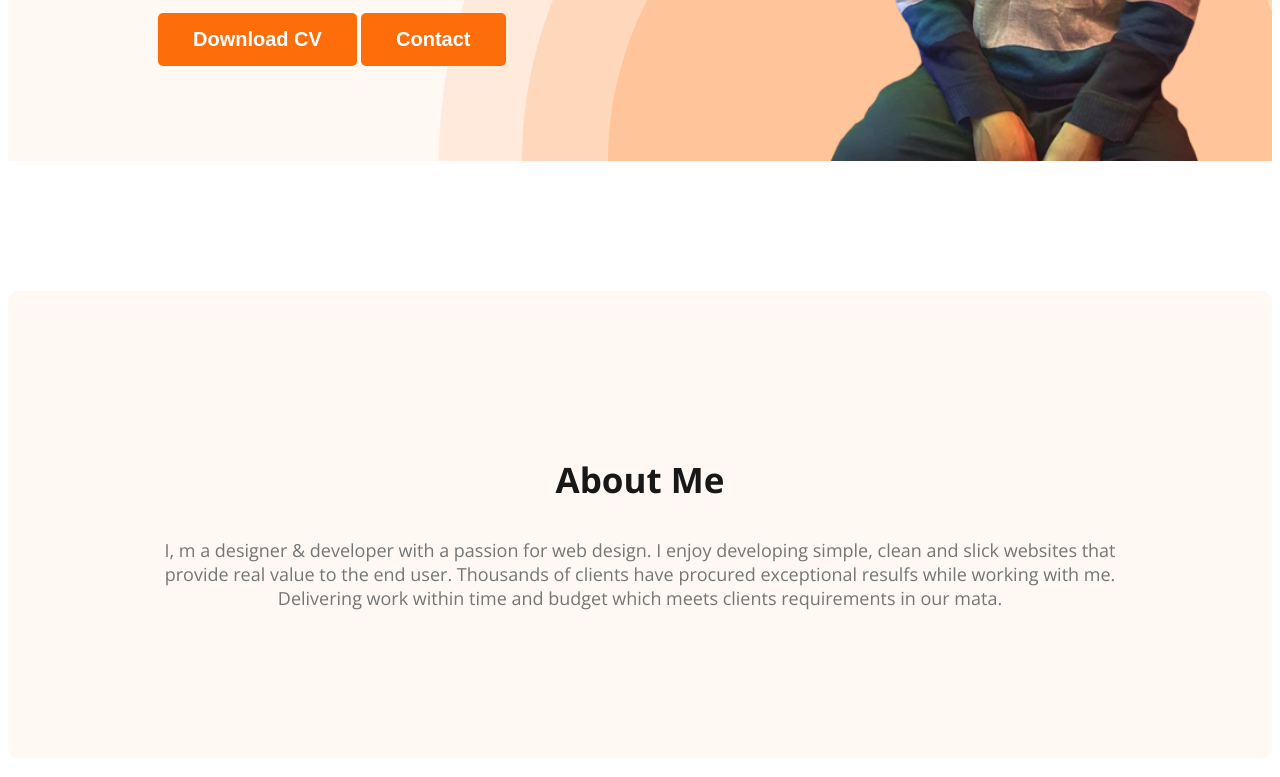
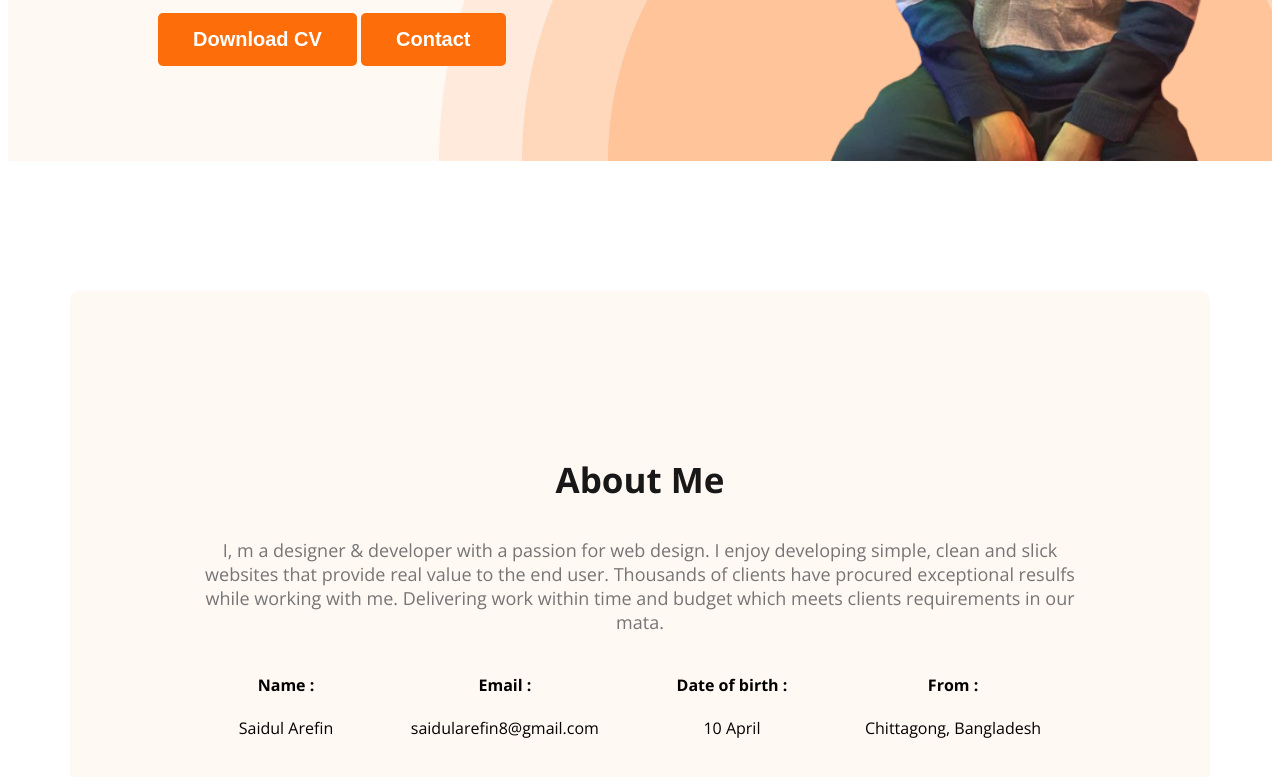
Before and after one commit to codeninja-404/webdeveloper-portfolio, a plain HTML site: page index.html in a window 1280 px wide. Shown: the part 694-1471 px from the top of the page. Drawn offline with nearby package versions, Linux system fonts and the light colour scheme.

Commit message:
added about information

```diff
--- a/index.html
+++ b/index.html
@@ -37,10 +37,34 @@
       </div>
     </header>
     <main>
-        <section class="about">
-            <h3 class="section-title">About Me</h3>
-            <p class="section-description">I, m a designer & developer with a passion for web design. I enjoy developing simple, clean and slick websites that provide real value to the end user. Thousands of clients have procured exceptional resulfs while working with me. Delivering work within time and budget which meets clients requirements in our mata.</p>
-        </section>
+      <section class="about">
+        <h3 class="section-title">About Me</h3>
+        <p class="section-description">
+          I, m a designer & developer with a passion for web design. I enjoy
+          developing simple, clean and slick websites that provide real value to
+          the end user. Thousands of clients have procured exceptional resulfs
+          while working with me. Delivering work within time and budget which
+          meets clients requirements in our mata.
+        </p>
+        <div class="about-info-container">
+          <div class="about-info">
+            <h4 class="info-title">Name :</h4>
+            <p class="info-description">Saidul Arefin</p>
+          </div>
+          <div class="about-info">
+            <h4 class="info-title">Email :</h4>
+            <p class="info-description">saidularefin8@gmail.com</p>
+          </div>
+          <div class="about-info">
+            <h4 class="info-title">Date of birth :</h4>
+            <p class="info-description">10 April</p>
+          </div>
+          <div class="about-info">
+            <h4 class="info-title">From :</h4>
+            <p class="info-description">Chittagong, Bangladesh</p>
+          </div>
+        </div>
+      </section>
     </main>
     <footer></footer>
   </body>
--- a/styles/portfolio.css
+++ b/styles/portfolio.css
@@ -110,7 +110,10 @@ nav a {
 }
 
 /* main styles */
-
+main{
+    width: 1140px;
+    margin: 0 auto;
+}
 
 
 /* about styles */
@@ -120,3 +123,12 @@ nav a {
     background-color: #FFF8F3;
     margin: 130px 0;
 }
+
+.about-info-container{
+    display: flex;
+    justify-content: space-around;
+
+}
+.about-info{
+    text-align: center;
+}
```
